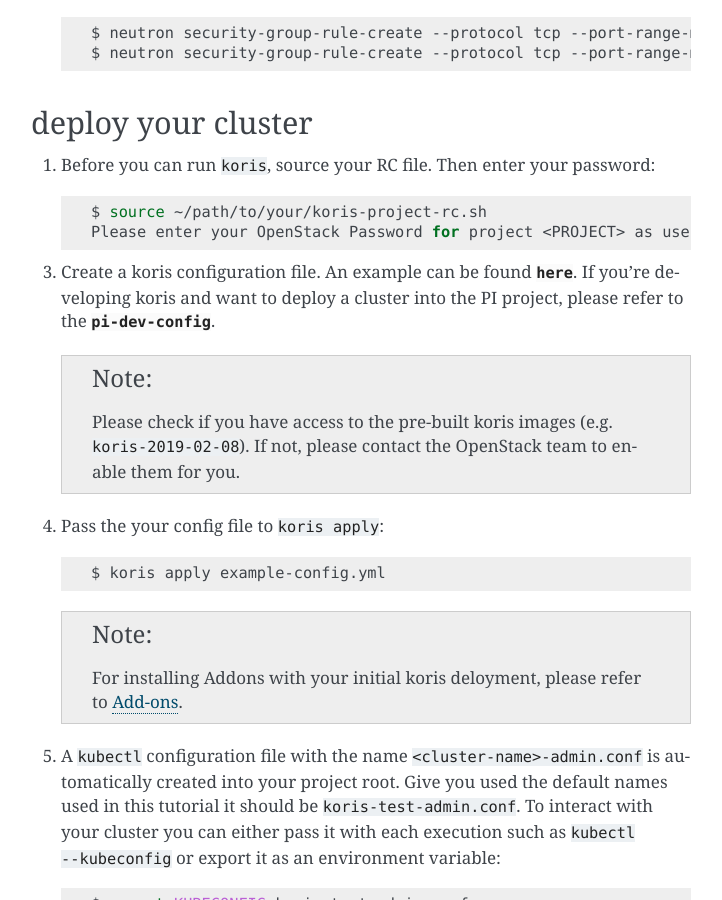
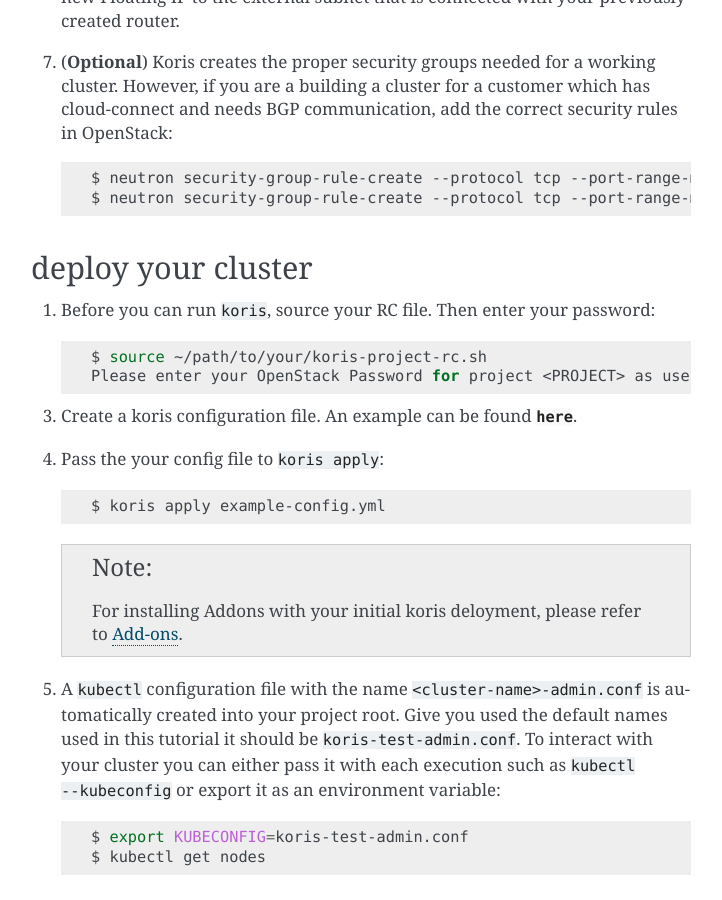
Before and after one commit to noris-network/koris, a Sphinx documentation site: the page built from docs/openstack.rst, in a window 1280 px wide and 900 px high, scrolled down 1561 px. Shown: the whole window, without its empty margins (389-1111 px from the left). Built offline with Sphinx 7.4.7, drawn with Linux system fonts in a browser that asks for light colours; some of the changed text lies outside the part shown.

Commit message:
Adjust example-config.yml

```diff
--- a/docs/conf.py
+++ b/docs/conf.py
@@ -52,7 +52,7 @@
 
 # General information about the project.
 project = u'koris'
-copyright = u"2018 noris network"
+copyright = u"2019 noris network"
 author = u"koris authors"
 
 # The version info for the project you're documenting, acts as replacement
@@ -159,7 +159,7 @@
      u'koris Documentation',
      author,
      'koris',
-     'One line description of project.',
+     'Kubernetes installer for OpenStack.',
      'Miscellaneous'),
 ]
 
--- a/docs/openstack.rst
+++ b/docs/openstack.rst
@@ -65,12 +71,6 @@
       Please enter your OpenStack Password for project <PROJECT> as user <USER>\:
 
 3. Create a koris configuration file. An example can be found :download:`here <../configs/example-config.yml>`.
-   If you're developing koris and want to deploy a cluster into the PI project, please refer to the
-   :download:`pi-dev-config <../configs/pi-dev-config.yml>`.
-
-   .. note::
-       Please check if you have access to the pre-built koris images (e.g. ``koris-2019-02-08``).
-       If not, please contact the OpenStack team to enable them for you.
 
 4. Pass the your config file to ``koris apply``:
 
```
Also changed, not shown: other parts of docs/openstack.rst (+6 -0 lines), 1 other file.
